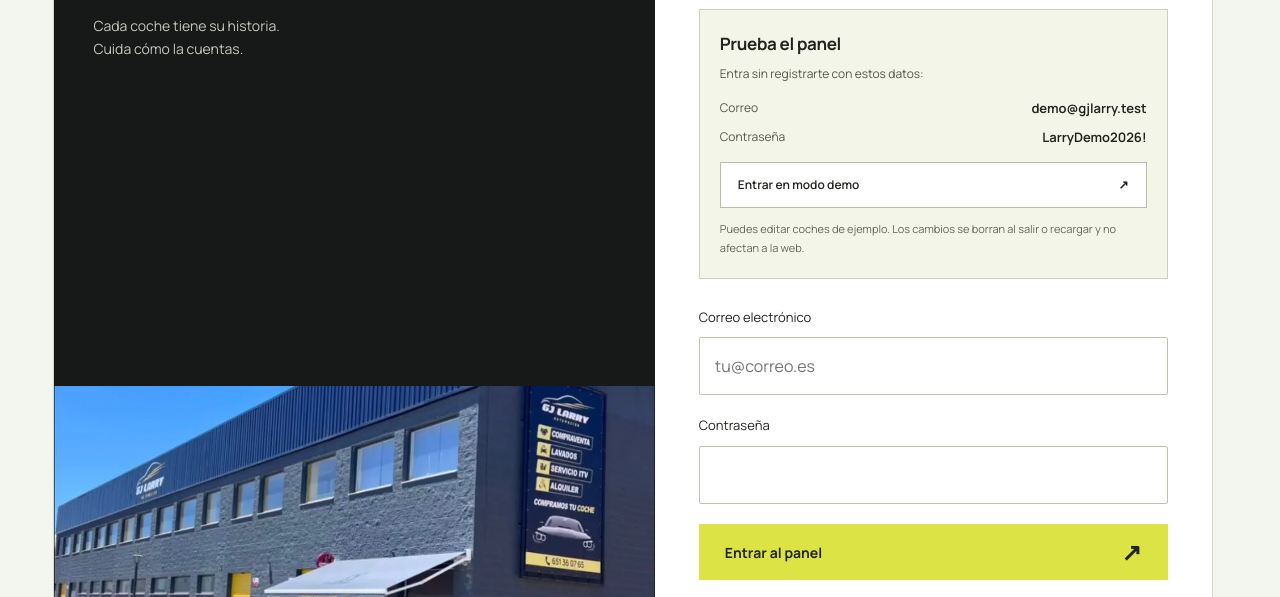
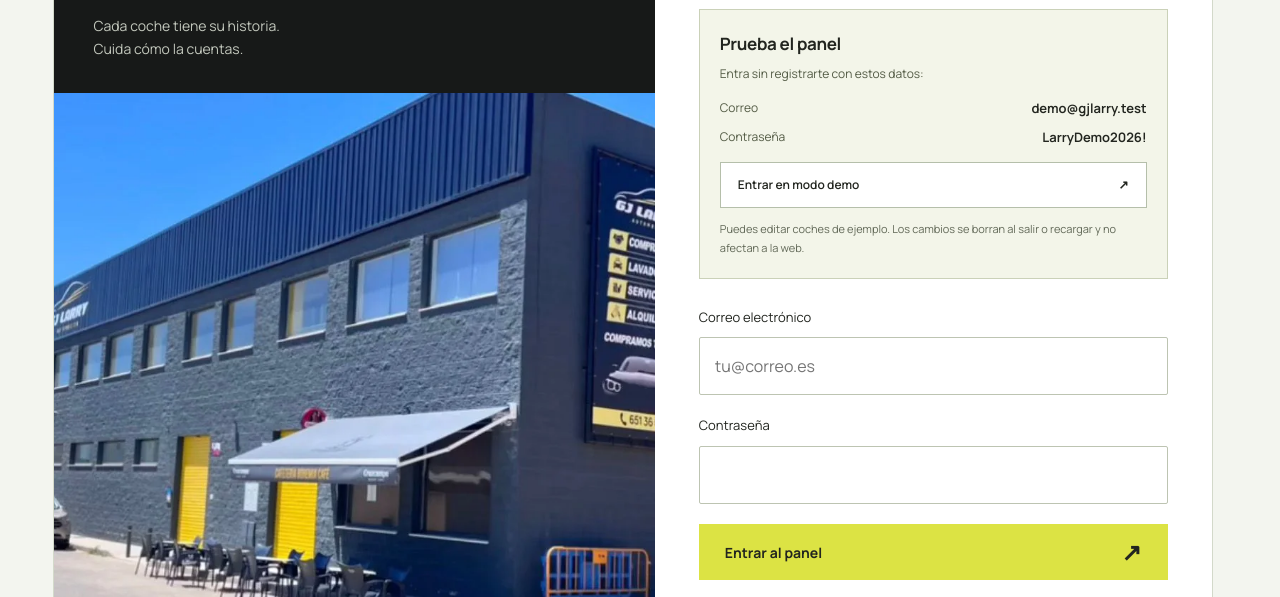
Before and after one commit to vornicx/gjlarryautomocion, a website with bundled scripts: page panel.html in a window 1280 px wide. Shown: the part 355-952 px from the top of the page. Built offline with nearby package versions, Linux system fonts and the light colour scheme.

Commit message:
Balance showroom photography alongside demo access

```diff
--- a/panel.css
+++ b/panel.css
@@ -57,6 +57,10 @@ button:disabled { cursor:wait; opacity:.6; }
 .panel-entry-story figure { margin:0; }
 .panel-entry-story img { display:block; width:100%; height:auto; aspect-ratio:1.85; object-fit:cover; }
 .panel-entry-story figcaption { display:flex; flex-wrap:wrap; justify-content:space-between; gap:8px; padding:16px 24px; font-size:9px; letter-spacing:.1em; color:#c3c8bd; }
+@media(min-width:761px) {
+ .panel-entry-story figure { flex:1; display:flex; flex-direction:column; }
+ .panel-entry-story img { flex:1; height:0; min-height:280px; aspect-ratio:auto; }
+}
 .panel-entry-form { min-width:0; padding:48px 44px; background:#fff; align-self:stretch; display:flex; flex-direction:column; justify-content:center; }
 .panel-entry-form .eyeline { font-size:10px; color:#626958; margin-bottom:20px; }
 .panel-entry-form h2 { font-size:32px; line-height:1.2; letter-spacing:-.04em; margin:0 0 16px; }
```
